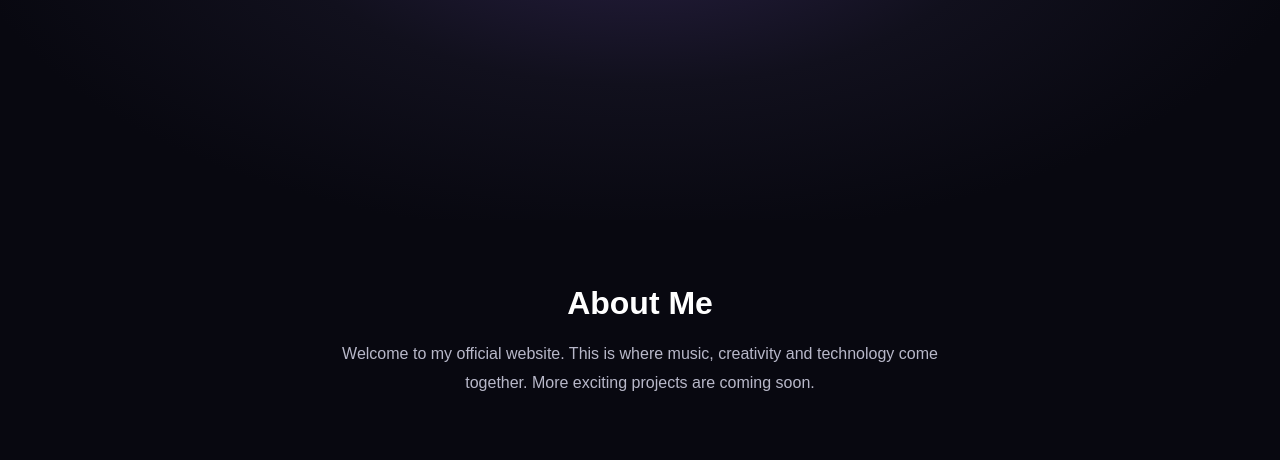
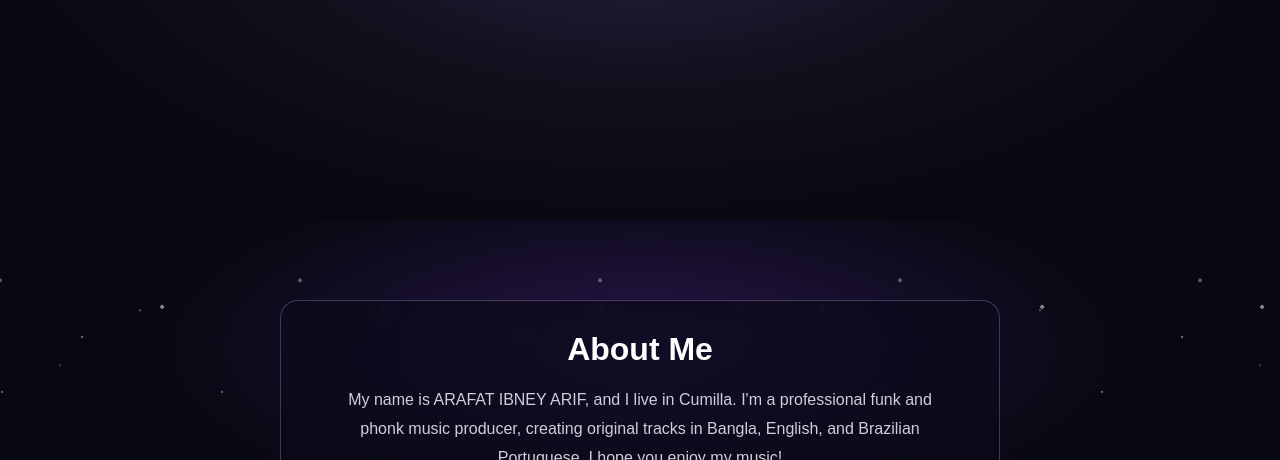
Before and after one commit to bbeparafat/bbep-arafat, a plain HTML site: page index.html in a window 1280 px wide. Shown: the part 484-944 px from the top of the page. Drawn offline with Linux system fonts and the light colour scheme.

Commit message:
Update index.html

```diff
--- a/index.html
+++ b/index.html
@@ -93,8 +93,50 @@
     }
 
   .about {
-      padding: 65px 20px;
+  position: relative;
+  isolation: isolate;
+  overflow: hidden;
+  min-height: 320px;
+  padding: 80px 20px;
   text-align: center;
+  background:
+    radial-gradient(ellipse at 50% 35%, rgba(124, 58, 237, 0.25), transparent 55%),
+    #080810;
+}
+
+.about::before,
+.about::after {
+  content: "";
+  position: absolute;
+  inset: -40%;
+  z-index: -1;
+  pointer-events: none;
+  background-image:
+    radial-gradient(2px 2px at 25px 40px, rgba(255, 255, 255, 0.95) 99%, transparent 100%),
+    radial-gradient(1px 1px at 85px 125px, rgba(196, 181, 253, 0.9) 99%, transparent 100%),
+    radial-gradient(1.5px 1.5px at 165px 70px, rgba(255, 255, 255, 0.8) 99%, transparent 100%);
+  background-size: 220px 200px;
+  opacity: 0.55;
+  animation: galaxy-drift 55s linear infinite;
+}
+
+.about::after {
+  background-size: 300px 250px;
+  opacity: 0.35;
+  animation-duration: 85s;
+  animation-direction: reverse;
+}
+
+.about-card {
+  position: relative;
+  z-index: 1;
+  max-width: 720px;
+  margin: auto;
+  padding: 30px 26px;
+  border: 1px solid rgba(196, 181, 253, 0.28);
+  border-radius: 18px;
+  background: rgba(12, 10, 25, 0.72);
+  backdrop-filter: blur(8px);
 }
 
 .about h2 {
@@ -105,8 +147,21 @@
 .about p {
   max-width: 600px;
   margin: auto;
-      color: #b8b8c9;
+  color: #d0cedb;
   line-height: 1.8;
+}
+
+@keyframes galaxy-drift {
+  to {
+    transform: translate3d(-120px, -90px, 0);
+  }
+}
+
+@media (prefers-reduced-motion: reduce) {
+  .about::before,
+  .about::after {
+    animation: none;
+  }
 }
 
     footer {
@@ -156,13 +211,12 @@
     </section>
 
   <section class="about" id="about">
+  <div class="about-card">
     <h2>About Me</h2>
-
     <p>
-        Welcome to my official website.
-        This is where music, creativity and technology
-        come together. More exciting projects are coming soon.
+      My name is ARAFAT IBNEY ARIF, and I live in Cumilla. I'm a professional funk and phonk music producer, creating original tracks in Bangla, English, and Brazilian Portuguese. I hope you enjoy my music!
     </p>
+  </div>
 </section>
   </main>
 
```
Lines whose indentation alone changed are shown as unchanged.
